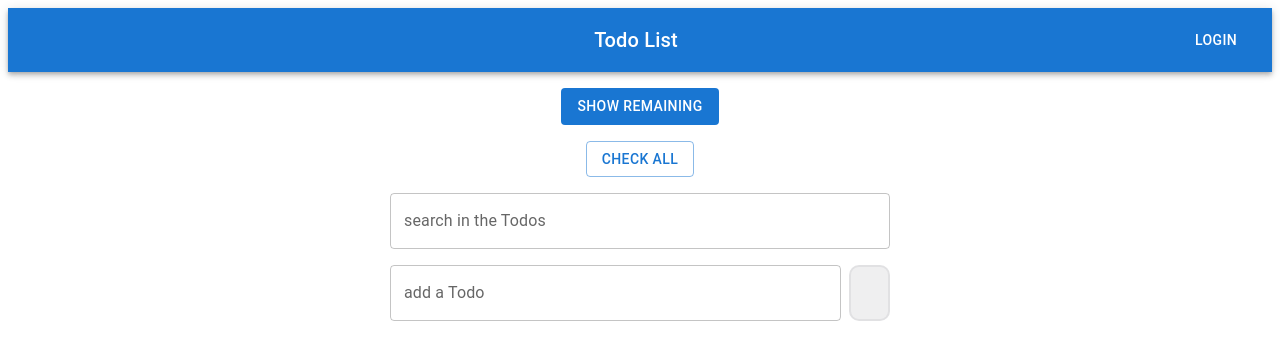
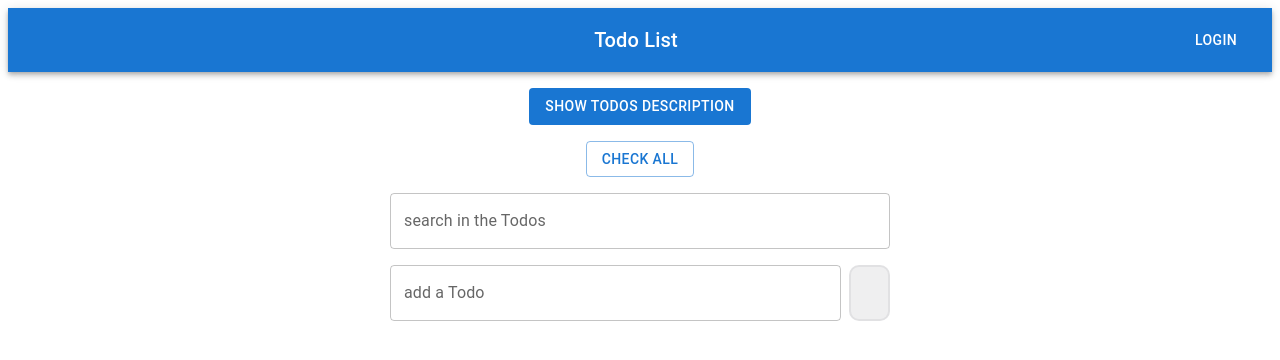
Before and after one commit to dhia9/ProductivityApp, a React (Vite) app: page / in a window 1280 px wide. Shown: the top 360 px of the page. Built offline with nearby package versions, Linux system fonts and the light colour scheme; some icons are missing.

Commit message:
replacing the text on the button

```diff
--- a/src/components/DescribeTodos.tsx
+++ b/src/components/DescribeTodos.tsx
@@ -6,7 +6,7 @@ export default function DescribeTodos({ setRemainingEnabled, remainingEnabled, c
   const countChecked = checkedTodos.reduce((acc: number, value: boolean) => acc + (value ? 1 : 0), 0);
   return (<>
     <Button variant="contained" disableElevation sx={{ margin: 'auto', display: 'block', marginTop: 2 }} onClick={() => setRemainingEnabled((prevRemainingEnabled: boolean) => !prevRemainingEnabled)}>
-      Show remaining
+      Show todos description
     </Button>
     {remainingEnabled && <h1 style={{ textAlign: 'center' }}>You have {checkedTodos.length} todos in total <br /> {countChecked} completed <DoneIcon color="success"/> - {checkedTodos.length - countChecked} remaining <WarningOutlinedIcon style={{color:"red"}}/></h1>}</>
 
```
